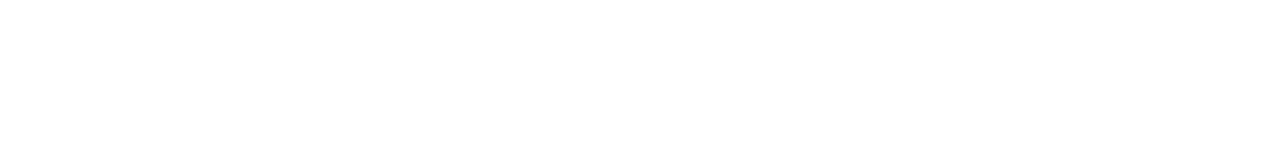
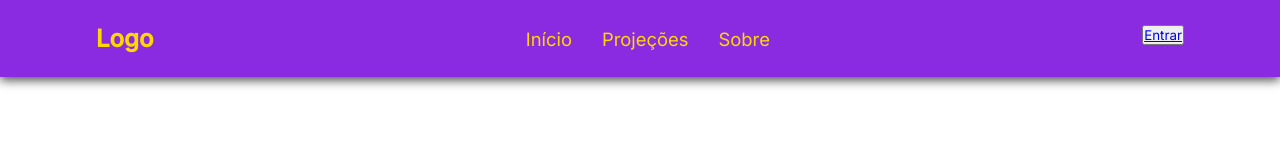
Before and after one commit to RafaRLS90/utilizando_DOM, a plain HTML site: page menu-responsivo.html in a window 1280 px wide. Drawn offline with Linux system fonts and the light colour scheme.

Commit message:
modelando css do menu

```diff
--- a/assets/css/stylee.css
+++ b/assets/css/stylee.css
@@ -0,0 +1,55 @@
+@import url('https://fonts.googleapis.com/css2?family=Inter:wght@200;300;400;500&display=swap');
+
+* {
+    padding: 0;
+    margin: 0;
+    font-family: 'Inter', sans-serif;
+}
+
+header {
+    background-color: blueviolet;
+    box-shadow: 0px 3px 10px #464646;
+}
+
+
+.nav-bar {
+    display: flex;
+    justify-content: space-between;
+    padding: 1.5rem 6rem;
+}
+
+.logo {
+    display: flex;
+    align-items: center;
+
+}
+
+.logo h1{
+    color: gold;
+}
+
+.nav-list {
+    display: flex;
+    align-items: center;
+}
+
+.nav-list ul {
+    display: flex;
+    justify-content: center;
+    list-style: none;
+}
+
+.nav-item {
+    margin: 0 15px;
+}
+
+.login-button {
+
+}
+
+.nav-link {
+    text-decoration: none;
+    font-size: 1.15rem;
+    color: gold;
+    font-weight: 400;
+}
--- a/menu-responsivo.html
+++ b/menu-responsivo.html
@@ -5,8 +5,27 @@
     <meta http-equiv="X-UA-Compatible" content="IE=edge">
     <meta name="viewport" content="width=device-width, initial-scale=1.0">
     <title>Menu responsivo</title>
+    <link rel="stylesheet" href="assets/css/stylee.css">
 </head>
 <body>
+    <header>
+        <nav class="nav-bar">
+            <div class="logo">
+                <h1>Logo</h1>
+            </div>
 
+            <div class="nav-list">
+                <ul>
+                    <li class="nav-item"><a href="a" class="nav-link">Início</a></li>
+                    <li class="nav-item"><a href="a" class="nav-link">Projeções</a></li>
+                    <li class="nav-item"><a href="a" class="nav-link">Sobre</a></li>
+                </ul>
+            </div>
+
+            <div class="login-button">
+                <button><a href="a">Entrar</a></button>
+            </div>
+        </nav>
+    </header>
 </body>
 </html>
```
